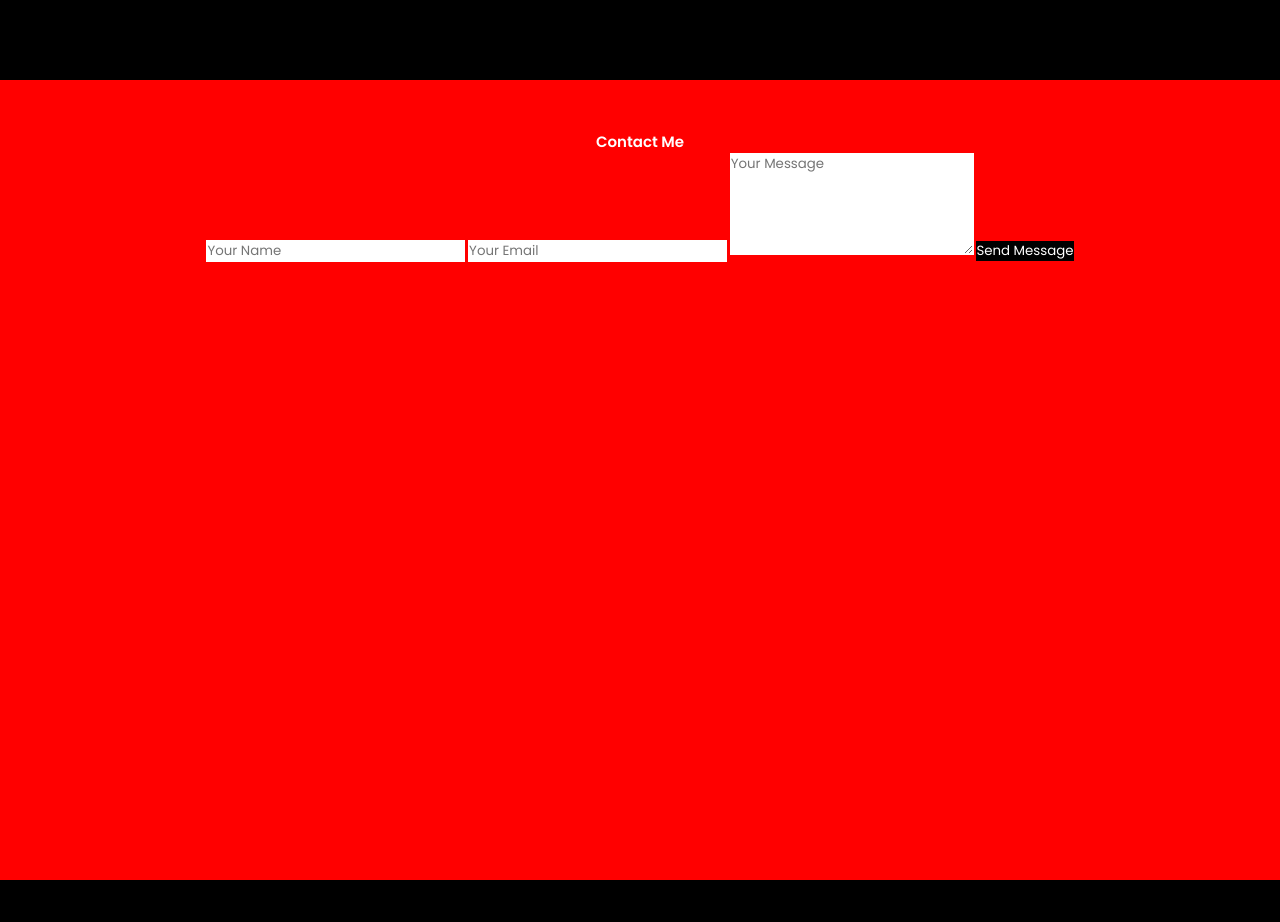
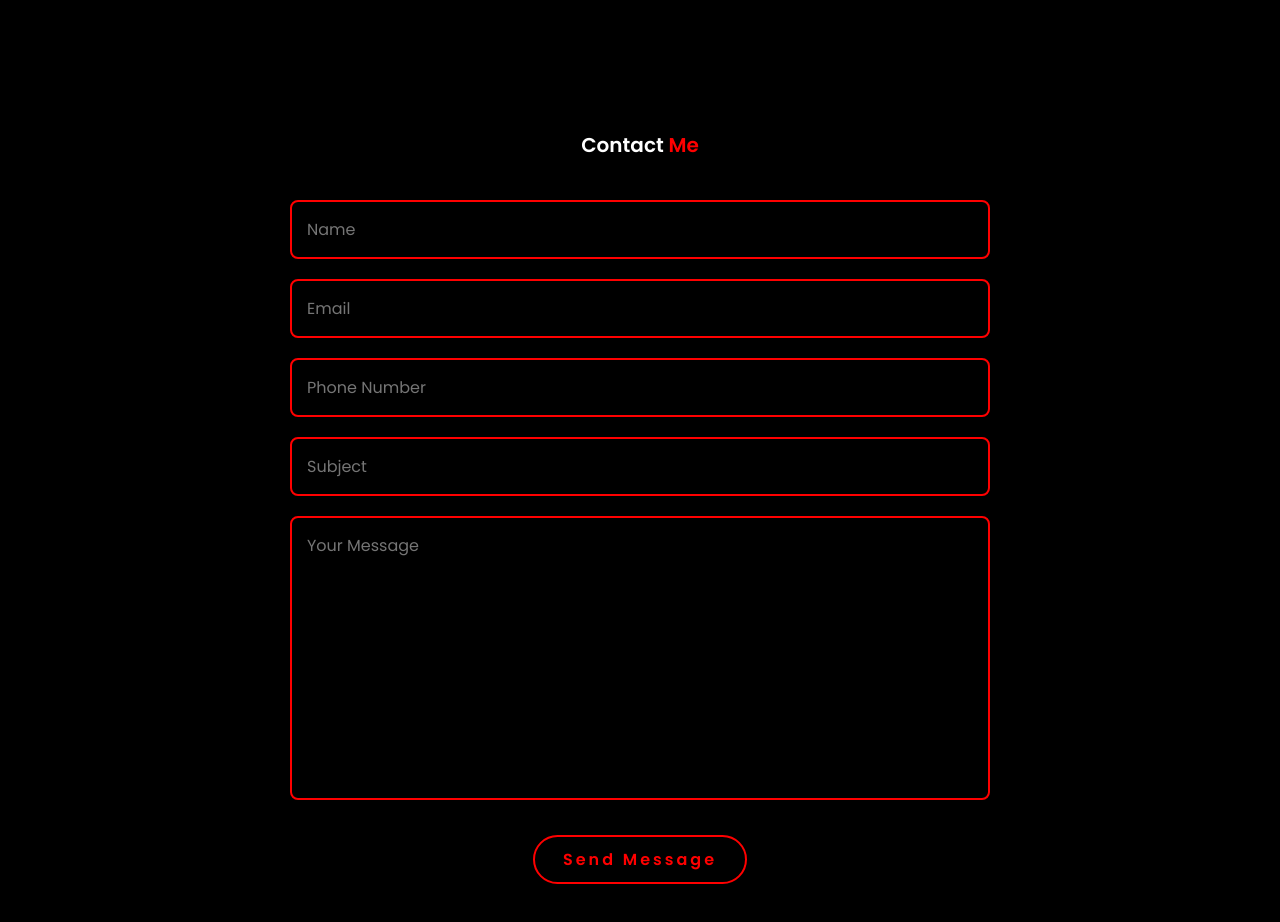
Before and after one commit to ley031/responsive-portfolio, a plain HTML site: page index.html in a window 1280 px wide. Shown: the part 2320-3242 px from the top of the page. Before the commit the page ends 3200 px from the top, so only its background shows below. Drawn offline with Linux system fonts and the light colour scheme.

Commit message:
#3 Updated contact section

```diff
--- a/index.html
+++ b/index.html
@@ -19,7 +19,7 @@
 
     </header>
 
-    <section class="home">
+    <section class="home" id="home">
         <div class="home-img">
             <img src="image.png" alt="">
         </div>
@@ -91,13 +91,17 @@
         </div>
     </section>
 
-    <section id="contact">
-        <h2>Contact Me</h2>
-        <form class="contact-form">
-            <input type="text" placeholder="Your Name" required>
-            <input type="email" placeholder="Your Email" required>
-            <textarea placeholder="Your Message" rows="5" required></textarea>
-            <button type="submit">Send Message</button>
+    <section class="contact" id="contact">
+        <h2 class="heading">Contact <span>Me</span></h2>
+        <form actions="">
+            <div class="input-box">
+                <input type="text" placeholder="Name" required>
+                <input type="email" placeholder="Email" required>
+                <input type="Number" placeholder="Phone Number" required>
+                <input type="text" placeholder="Subject" required>
+            </div>
+            <textarea name="" id="" cols="30" rows="10" placeholder="Your Message"></textarea>
+            <input type="submit" value="Send Message" class="btn">
         </form>
     </section>
 
--- a/style.css
+++ b/style.css
@@ -63,7 +63,7 @@ nav a{
 
 nav a:hover,
 nav a.active{
-    color: #b74b4b;
+    color: red;
     border-bottom: 3px solid  red;
 }
 
@@ -267,11 +267,26 @@ span{
     .home-content h1{
         font-size: 5rem;
     }
-
-    .home-img img{
+    .home-img img {
         width: 70vw;
         margin-top: 4rem;
-    }
+        }
+}
+.home-img {
+    border-radius: 50%;
+}
+
+.home-img img {
+position: relative;
+width: 32vw;
+border-radius: 50%;
+box-shadow: 0 0 25px var( -- main-color);
+cursor: pointer;
+}
+
+.home-img img:hover{
+transform: scale(1.01);
+filter: drop-shadow( 0 0 25px var( -- main-color));
 }
 
 #skills {
@@ -358,31 +373,37 @@ span{
 }
 
 /* Updated Contact Section */
-#contact {
+.contact h2{
+    margin-bottom: 3rem;
+    columns: white;
     text-align: center;
-    padding: 50px;
-    background: red;
+    font-size: 2rem;
+}
+.contact form{
+    max-width: 70rem;
+    margin: 1rem auto;
+    margin-bottom: 3rem;
+    text-align: center;
+}
+.contact form .input-box{
+    display: flex;
+    justify-content: center;
+    flex-wrap: wrap;
+}
+.contact form .input-box input,
+.contact form textarea{
+    width: 100%;
+    padding: 1.5rem;
+    font-size: 1.6rem;
     color: white;
+    background: black;
+    border-radius: 0.8rem;
+    border:2px solid red;
+    margin:1rem 0;
+    resize: none;
 }
-
-#contact h2 {
-    color: white;
-}
-
-.contact-form input,
-.contact-form textarea {
-    background: white;
-    color: black;
-    border: 1px solid white;
-}
-
-.contact-form button {
-    background: black;
-    color: white;
-}
-
-.contact-form button:hover {
-    background: darkred;
+.contact form .btn{
+    margin-top: 2rem;
 }
 
 
```
